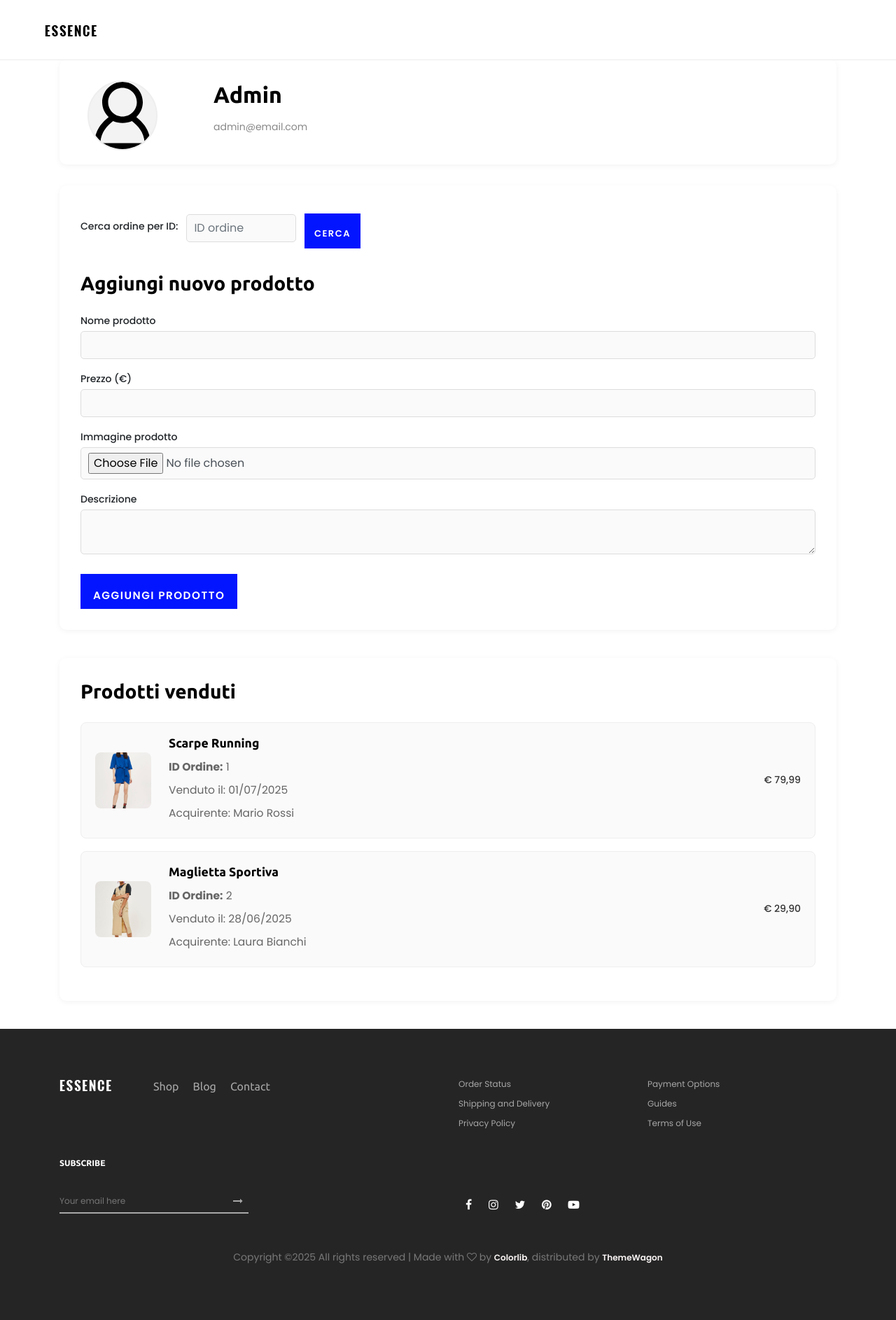
After one commit to UniPrograms/elegance, a PHP site: page /skin/profile/admin_page.html in a window 1280 px wide. The commit adds this page. Shown: the whole page at 70% size. Run offline with PHP 8.4, Linux system fonts and the light colour scheme.

Commit message:
aggiunte pagine lato web per profile e admin_page

```diff
--- /dev/null
+++ b/css/profile/admin_page.css
@@ -0,0 +1,60 @@
+/* Ricerca ordine admin */
+.admin-search-order {
+    margin-bottom: 32px;
+}
+.admin-search-order form {
+    display: flex;
+    gap: 12px;
+    align-items: center;
+    max-width: 400px;
+}
+.admin-search-order label {
+    margin: 0;
+    font-weight: 500;
+}
+.admin-search-order input[type="text"] {
+    flex: 1;
+}
+#order-details-result {
+    margin-top: 18px;
+}
+/* Stili aggiuntivi per la pagina profilo admin */
+.admin-section {
+    background: #fff;
+    border-radius: 10px;
+    box-shadow: 0 2px 8px rgba(0,0,0,0.05);
+    padding: 30px;
+    margin-bottom: 30px;
+}
+.admin-section h3 {
+    margin-bottom: 25px;
+}
+.admin-form .form-group {
+    margin-bottom: 18px;
+}
+.admin-form label {
+    font-weight: 500;
+    margin-bottom: 4px;
+    display: block;
+}
+.admin-form input[type="text"],
+.admin-form input[type="number"],
+.admin-form input[type="file"],
+.admin-form textarea {
+    width: 100%;
+    padding: 7px 10px;
+    border: 1px solid #ddd;
+    border-radius: 5px;
+    font-size: 1rem;
+    background: #fafafa;
+    margin-top: 2px;
+}
+.admin-form textarea {
+    resize: vertical;
+}
+.admin-form button {
+    margin-top: 10px;
+}
+#sold-products-list .order-card {
+    margin-bottom: 18px;
+}
--- /dev/null
+++ b/css/profile/profile.css
@@ -0,0 +1,135 @@
+/* Layout flessibile per header profilo */
+.profile-header-flex {
+    display: flex;
+    flex-direction: row;
+    align-items: flex-start;
+    gap: 40px;
+}
+.profile-img-col {
+    position: relative;
+    display: flex;
+    flex-direction: column;
+    align-items: center;
+    min-width: 120px;
+}
+#profile-img {
+    margin-bottom: 10px;
+}
+#upload-form {
+    text-align: center;
+}
+#edit-profile-pic {
+    position: absolute;
+    top: 8px;
+    right: 8px;
+    border-radius: 50%;
+    padding: 6px;
+    cursor: pointer;
+}
+#edit-profile-pic img {
+    width: 20px;
+    height: 20px;
+    display: block;
+}
+.btn-xsmall {
+    font-size: 13px !important;
+    padding: 4px 14px !important;
+    min-width: unset !important;
+}
+/* Stili per la pagina profilo utente */
+.profile-header {
+    display: flex;
+    align-items: center;
+    background: #fff;
+    border-radius: 10px;
+    box-shadow: 0 2px 8px rgba(0,0,0,0.05);
+    padding: 30px 30px 20px 30px;
+    margin-bottom: 30px;
+}
+.profile-header img {
+    width: 100px;
+    height: 100px;
+    border-radius: 50%;
+    object-fit: cover;
+    background: #f3f3f3;
+    border: 2px solid #eee;
+}
+#edit-profile-pic {
+    transition: box-shadow 0.2s, background 0.2s;
+    z-index: 2;
+}
+#edit-profile-pic:hover {
+    background: #f0f0f0;
+    box-shadow: 0 2px 8px rgba(0,0,0,0.15);
+}
+.profile-info {
+    margin-left: 30px;
+}
+.profile-info h2 {
+    margin-bottom: 10px;
+    font-size: 2rem;
+}
+.profile-info p {
+    margin-bottom: 5px;
+    color: #888;
+}
+.profile-info .btn {
+    margin-top: 10px;
+}
+.btn-small {
+    padding: 6px 18px !important;
+    font-size: 0.95rem !important;
+}
+.orders-section {
+    background: #fff;
+    border-radius: 10px;
+    box-shadow: 0 2px 8px rgba(0,0,0,0.05);
+    padding: 30px;
+}
+.orders-section h3 {
+    margin-bottom: 25px;
+}
+.order-card {
+    display: flex;
+    align-items: center;
+    border: 1px solid #eee;
+    border-radius: 8px;
+    padding: 18px 20px;
+    margin-bottom: 18px;
+    background: #fafafa;
+}
+.order-card img {
+    width: 80px;
+    height: 80px;
+    object-fit: cover;
+    border-radius: 8px;
+    margin-right: 25px;
+    background: #fff;
+}
+.order-details {
+    flex: 1;
+}
+.order-details h5 {
+    margin-bottom: 6px;
+    font-size: 1.1rem;
+}
+.order-details p {
+    margin-bottom: 2px;
+    color: #666;
+    font-size: 0.97rem;
+}
+.order-meta {
+    text-align: right;
+}
+.order-meta span {
+    display: block;
+    color: #333;
+    font-weight: 500;
+}
+@media (max-width: 600px) {
+    .profile-header { flex-direction: column; align-items: flex-start; }
+    .profile-info { margin-left: 0; margin-top: 20px; }
+    .order-card { flex-direction: column; align-items: flex-start; }
+    .order-card img { margin-bottom: 10px; margin-right: 0; }
+    .order-meta { text-align: left; margin-top: 10px; }
+}
--- a/php/login/login.php
+++ b/php/login/login.php
@@ -22,7 +22,7 @@ if (isset($_POST["email"]) && isset($_POST["password"])) {
 
     $user = $userDAO->getUserByEmail($email);
 
-    if (strtolower($user->getPassword()) == strtolower($password)) {
+    if ($user != null && (strtolower($user->getPassword()) == strtolower($password))) {
         $_SESSION["auth"] = true;
         $_SESSION["id"] = $user->getId();
         $_SESSION["nome"] = $user->getName();
--- /dev/null
+++ b/skin/profile/admin_page.html
@@ -0,0 +1,178 @@
+<!DOCTYPE html>
+<html lang="it">
+<head>
+    <meta charset="UTF-8">
+    <meta name="description" content="Profilo Admin - Essence">
+    <meta http-equiv="X-UA-Compatible" content="IE=edge">
+    <meta name="viewport" content="width=device-width, initial-scale=1, shrink-to-fit=no">
+    <title>Profilo Admin - Essence</title>
+    <link rel="icon" href="../../img/core-img/favicon.ico">
+    <link rel="stylesheet" href="../../css/core-style.css">
+    <link rel="stylesheet" href="../../css/style.css">
+    <link rel="stylesheet" href="../../css/profile/profile.css">
+    <link rel="stylesheet" href="../../css/profile/admin_page.css">
+</head>
+<body>
+    <!-- ##### Header Area Start ##### -->
+    <header class="header_area">
+        <div class="classy-nav-container breakpoint-off d-flex align-items-center justify-content-between">
+            <nav class="classy-navbar" id="essenceNav">
+                <a class="nav-brand" href="../../index.php"><img src="../../img/core-img/logo.png" alt=""></a>
+                <!-- ...menu... -->
+            </nav>
+        </div>
+    </header>
+    <!-- ##### Header Area End ##### -->
+
+    <div class="container" style="margin-top: 40px; margin-bottom: 40px;">
+        <div class="profile-header">
+            <div class="profile-header-flex">
+                <div class="profile-img-col">
+                    <img id="admin-img" src="../../img/core-img/user.svg" alt="Immagine admin">
+                </div>
+                <div class="profile-info">
+                    <h2>Admin</h2>
+                    <p>admin@email.com</p>
+                </div>
+            </div>
+        </div>
+        <div class="admin-section">
+            <div class="admin-search-order">
+                <form id="search-order-form" class="admin-form">
+                    <label for="search-order-id">Cerca ordine per ID:</label>
+                    <input type="text" id="search-order-id" name="search-order-id" class="form-control" placeholder="ID ordine" required>
+                    <button type="submit" class="btn essence-btn btn-xsmall">Cerca</button>
+                </form>
+                <div id="order-details-result"></div>
+            </div>
+            <h3>Aggiungi nuovo prodotto</h3>
+            <form id="add-product-form" enctype="multipart/form-data" class="admin-form">
+                <div class="form-group">
+                    <label for="product-name">Nome prodotto</label>
+                    <input type="text" id="product-name" name="product-name" class="form-control" required>
+                </div>
+                <div class="form-group">
+                    <label for="product-price">Prezzo (€)</label>
+                    <input type="number" id="product-price" name="product-price" class="form-control" step="0.01" min="0" required>
+                </div>
+                <div class="form-group">
+                    <label for="product-img">Immagine prodotto</label>
+                    <input type="file" id="product-img" name="product-img" class="form-control" accept="image/*" required>
+                </div>
+                <div class="form-group">
+                    <label for="product-desc">Descrizione</label>
+                    <textarea id="product-desc" name="product-desc" class="form-control" rows="2" required></textarea>
+                </div>
+                <button type="submit" class="btn essence-btn btn-small">Aggiungi prodotto</button>
+            </form>
+        </div>
+        <div class="admin-section" style="margin-top:40px;">
+            <h3>Prodotti venduti</h3>
+            <div id="sold-products-list">
+                <!-- Esempio prodotto venduto -->
+                <div class="order-card">
+                    <img src="../../img/product-img/product-1.jpg" alt="Prodotto venduto">
+                    <div class="order-details">
+                        <h5>Scarpe Running</h5>
+                        <p><strong>ID Ordine:</strong> 1</p>
+                        <p>Venduto il: 01/07/2025</p>
+                        <p>Acquirente: Mario Rossi</p>
+                    </div>
+                    <div class="order-meta">
+                        <span>€ 79,99</span>
+                    </div>
+                </div>
+                <div class="order-card">
+                    <img src="../../img/product-img/product-2.jpg" alt="Prodotto venduto">
+                    <div class="order-details">
+                        <h5>Maglietta Sportiva</h5>
+                        <p><strong>ID Ordine:</strong> 2</p>
+                        <p>Venduto il: 28/06/2025</p>
+                        <p>Acquirente: Laura Bianchi</p>
+                    </div>
+                    <div class="order-meta">
+                        <span>€ 29,90</span>
+                    </div>
+                </div>
+                <!-- Altri prodotti venduti... -->
+            </div>
+        </div>
+    </div>
+
+    <!-- ##### Footer Area Start ##### -->
+    <footer class="footer_area clearfix">
+        <div class="container">
+            <div class="row">
+                <div class="col-12 col-md-6">
+                    <div class="single_widget_area d-flex mb-30">
+                        <div class="footer-logo mr-50">
+                            <a href="#"><img src="../../img/core-img/logo2.png" alt=""></a>
+                        </div>
+                        <div class="footer_menu">
+                            <ul>
+                                <li><a href="../shop.html">Shop</a></li>
+                                <li><a href="../blog.html">Blog</a></li>
+                                <li><a href="../contact.html">Contact</a></li>
+                            </ul>
+                        </div>
+                    </div>
+                </div>
+                <div class="col-12 col-md-6">
+                    <div class="single_widget_area mb-30">
+                        <ul class="footer_widget_menu">
+                            <li><a href="#">Order Status</a></li>
+                            <li><a href="#">Payment Options</a></li>
+                            <li><a href="#">Shipping and Delivery</a></li>
+                            <li><a href="#">Guides</a></li>
+                            <li><a href="#">Privacy Policy</a></li>
+                            <li><a href="#">Terms of Use</a></li>
+                        </ul>
+                    </div>
+                </div>
+            </div>
+            <div class="row align-items-end">
+                <div class="col-12 col-md-6">
+                    <div class="single_widget_area">
+                        <div class="footer_heading mb-30">
+                            <h6>Subscribe</h6>
+                        </div>
+                        <div class="subscribtion_form">
+                            <form action="#" method="post">
+                                <input type="email" name="mail" class="mail" placeholder="Your email here">
+                                <button type="submit" class="submit"><i class="fa fa-long-arrow-right" aria-hidden="true"></i></button>
+                            </form>
+                        </div>
+                    </div>
+                </div>
+                <div class="col-12 col-md-6">
+                    <div class="single_widget_area">
+                        <div class="footer_social_area">
+                            <a href="#" data-toggle="tooltip" data-placement="top" title="Facebook"><i class="fa fa-facebook" aria-hidden="true"></i></a>
+                            <a href="#" data-toggle="tooltip" data-placement="top" title="Instagram"><i class="fa fa-instagram" aria-hidden="true"></i></a>
+                            <a href="#" data-toggle="tooltip" data-placement="top" title="Twitter"><i class="fa fa-twitter" aria-hidden="true"></i></a>
+                            <a href="#" data-toggle="tooltip" data-placement="top" title="Pinterest"><i class="fa fa-pinterest" aria-hidden="true"></i></a>
+                            <a href="#" data-toggle="tooltip" data-placement="top" title="Youtube"><i class="fa fa-youtube-play" aria-hidden="true"></i></a>
+                        </div>
+                    </div>
+                </div>
+            </div>
+            <div class="row mt-5">
+                <div class="col-md-12 text-center">
+                    <p>
+                        Copyright &copy;<script>document.write(new Date().getFullYear());</script> All rights reserved | Made with <i class="fa fa-heart-o" aria-hidden="true"></i> by <a href="https://colorlib.com" target="_blank">Colorlib</a>, distributed by <a href="https://themewagon.com/" target="_blank">ThemeWagon</a>
+                    </p>
+                </div>
+            </div>
+        </div>
+    </footer>
+    <!-- ##### Footer Area End ##### -->
+
+    <script src="../../js/jquery/jquery-2.2.4.min.js"></script>
+    <script src="../../js/popper.min.js"></script>
+    <script src="../../js/bootstrap.min.js"></script>
+    <script src="../../js/plugins.js"></script>
+    <script src="../../js/classy-nav.min.js"></script>
+    <script src="../../js/active.js"></script>
+    <script src="../../js/profile/admin_page.js"></script>
+</body>
+</html>
```
Also changed, not shown: js/profile/admin_page.js (added, +46 -0 lines), js/profile/profile.js (added, +76 -0 lines), skin/profile/profile.html (added, +183 -0 lines), css/profile/admin.css (added), css/profile/profile-btn.css (added), img/core-img/pencil.svg (added), js/profile/admin.js (added).
